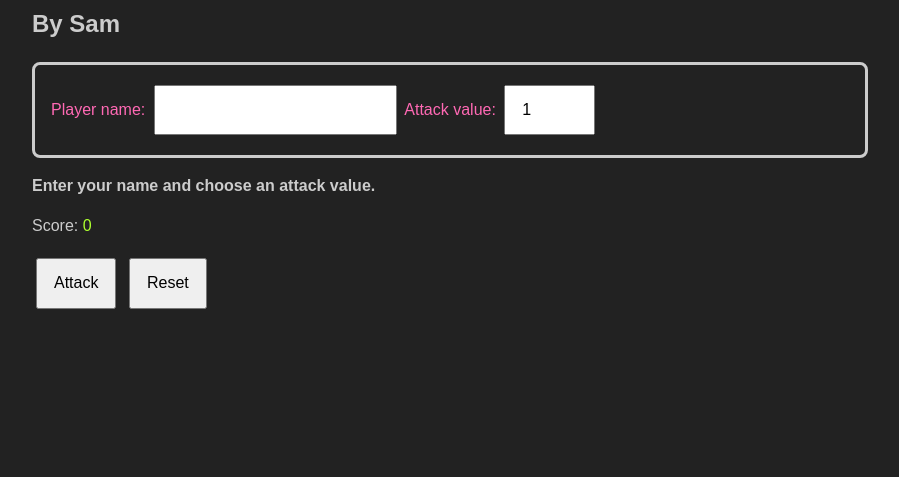
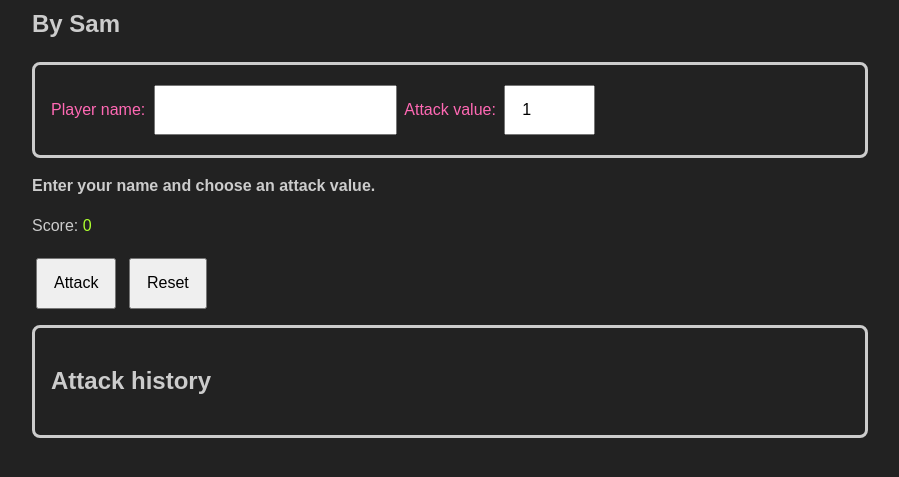
Before and after one commit to samomalley141-lang/-week-01-click-attack, a website built with webpack: page index.html in a window 1280 px wide. Shown: the part 117-594 px from the top of the page, without its empty margins (190-1089 px from the left). Built offline with nearby package versions, Linux system fonts and the light colour scheme.

Commit message:
attack history section added

```diff
--- a/index.html
+++ b/index.html
@@ -27,6 +27,12 @@
 
     <button id="attackButton">Attack</button>
     <button id="resetButton">Reset</button>
+
+    <section class="card">
+      <h2>Attack history</h2>
+      <ul id="history"></ul>
+    </section>
+
     <!--
     <button id="megaAttackButton">Mega Attack</button>
     <button id="supaAttackButton">Supa Attack</button>
```
